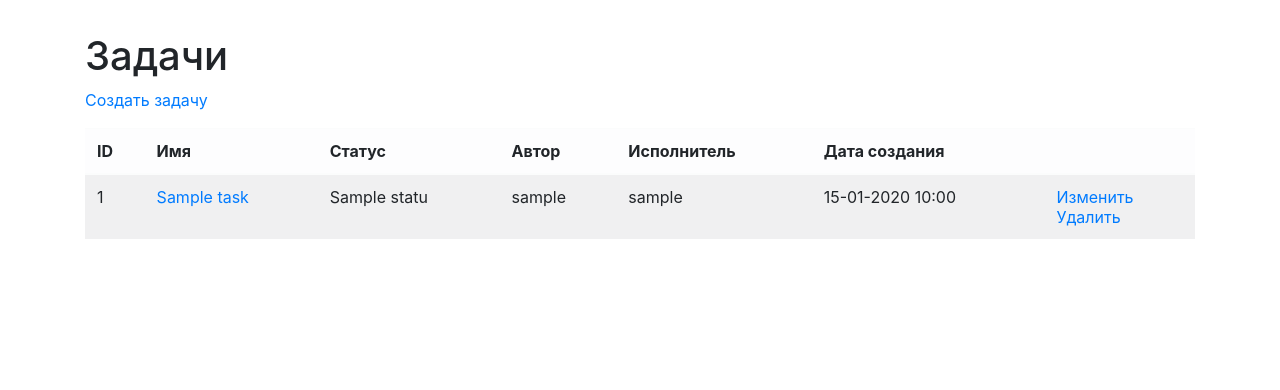
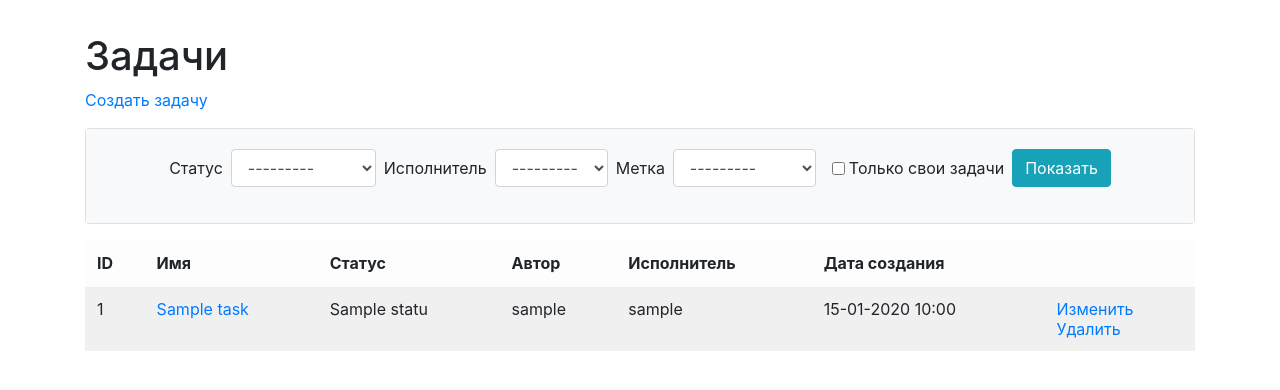
Before and after one commit to sinist3rr/python-project-lvl4, a Django app: page /tasks/ in a window 1280 px wide. Shown: the part 56-446 px from the top of the page. Run offline with Django 3.2, Linux system fonts and the light colour scheme; a user stored in the database is signed in; tables that the repository leaves empty hold one stand-in row (values such as "Sample post"); some libraries are stand-ins or nearby versions.

Commit message:
add non-working filters

```diff
--- a/pyproject.toml
+++ b/pyproject.toml
@@ -1,6 +1,6 @@
 [tool.poetry]
 name = "hexlet-code"
-version = "0.2.1"
+version = "0.3.0"
 description = ""
 authors = ["sinist3rr <darkfloki@protonmail.com>"]
 packages = [
@@ -13,6 +13,7 @@ Django = "^3.2.3"
 python-dotenv = "^0.17.1"
 gunicorn = "^20.1.0"
 django-bootstrap4 = "^2.3.1"
+django-filter = "^2.4.0"
 django-heroku = "^0.3.1"
 
 [tool.poetry.dev-dependencies]
--- a/task_manager/settings.py
+++ b/task_manager/settings.py
@@ -44,6 +44,7 @@ INSTALLED_APPS = [
     'statuses.apps.StatusesConfig',
     'tasks.apps.TasksConfig',
     'labels.apps.LabelsConfig',
+    'django_filters',
 ]
 
 MIDDLEWARE = [
--- a/task_manager/templates/tasks.html
+++ b/task_manager/templates/tasks.html
@@ -10,6 +10,53 @@
 <div class="container wrapper flex-grow-1">
     <h1>{% trans 'Задачи' %}</h1>
     <p><a href="{% url 'create_task' %}" class="mr-3">{% trans 'Создать задачу' %}</a></p>
+
+    <div class="card mb-3">
+    <div class="card-body bg-light">
+    <form class="form-inline justify-content-center" method="get">
+        <div class="form-group">
+          <label for="id_status">{% trans 'Статус' %}</label>
+          <div class="mr-2 ml-2">
+            <select name="status" class="form-control" title="" id="id_status">
+              {% for status in filter.form.status %}
+                {{ status }}
+              {% endfor %}
+            </select>
+          </div>
+        </div>
+        <div class="form-group">
+          <label for="id_executor">{% trans 'Исполнитель' %}</label>
+          <div class="mr-2 ml-2">
+            <select name="executor" class="form-control" title="" id="id_executor">
+              {% for executor in filter.form.executor %}
+                {{ executor }}
+              {% endfor %}
+            </select>
+          </div>
+        </div>
+        <div class="form-group">
+          <label for="id_labels">{% trans 'Метка' %}</label>
+          <div class="mr-2 ml-2">
+            <select name="labels" class="form-control" title="" id="id_labels">
+              <option>----------</option>
+              {% for label in filter.form.labels %}
+                {{ label }}
+              {% endfor %}
+            </select>
+          </div>
+        </div>
+        <div class="form-group">
+          <div class="mr-2 ml-2">
+            <div class="form-check">
+              <input type="checkbox" name="self_task" class="form-check-input" id="id_self_task" value="{{ filter.form.self_task.value }}">
+              <label class="form-check-label" for="id_self_task">{% trans 'Только свои задачи' %}</label>
+            </div>
+          </div>
+        </div>
+        <input class="btn btn-info" type="submit" value="Показать">
+    </form>
+      </div>
+      </div>
 
     <table class="table table-striped table-light">
         <thead>
--- /dev/null
+++ b/tasks/filters.py
@@ -0,0 +1,23 @@
+from django.forms import CheckboxInput
+from django_filters import BooleanFilter, FilterSet, ModelChoiceFilter
+from .models import Task, Label
+
+
+class TasksFilter(FilterSet):
+    labels = ModelChoiceFilter(
+        field_name='labels',
+        queryset=Label.objects.all(),
+    )
+    self_task = BooleanFilter(
+        method='filter_self_tasks',
+        widget=CheckboxInput,
+    )
+
+    def filter_self_tasks(self, queryset, name, value):
+        if value:
+            return queryset.filter(creator=self.request.user)
+        return queryset
+
+    class Meta:
+        model = Task
+        fields = ['status', 'executor', 'labels', 'self_task']
--- a/tasks/views.py
+++ b/tasks/views.py
@@ -10,6 +10,8 @@ from django.contrib.auth.models import User
 from .forms import TaskForm
 from .models import Task
 from django.shortcuts import redirect
+from django_filters.views import FilterView
+from .filters import TasksFilter
 
 
 class TasksDetailView(LoginRequiredMixin, DetailView):
@@ -17,10 +19,11 @@ class TasksDetailView(LoginRequiredMixin, DetailView):
     template_name = 'task_detail.html'
 
 
-class TasksView(LoginRequiredMixin, ListView):
+class TasksView(LoginRequiredMixin, FilterView):
     model = Task
     template_name = 'tasks.html'
     login_url = 'login'
+    filterset_class = TasksFilter
     context_object_name = 'tasks'
 
 
```
Also changed, not shown: 1 other file.
